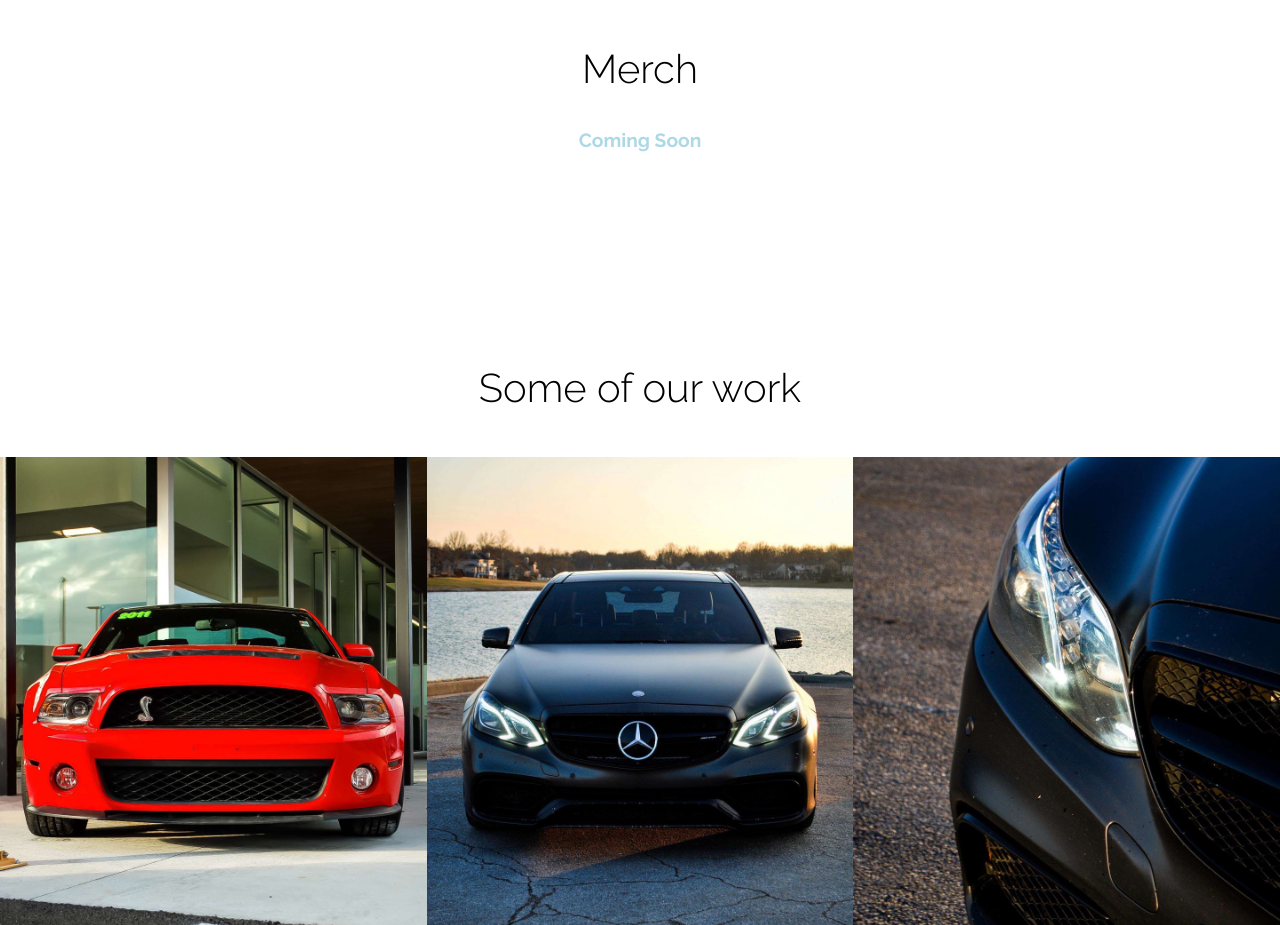
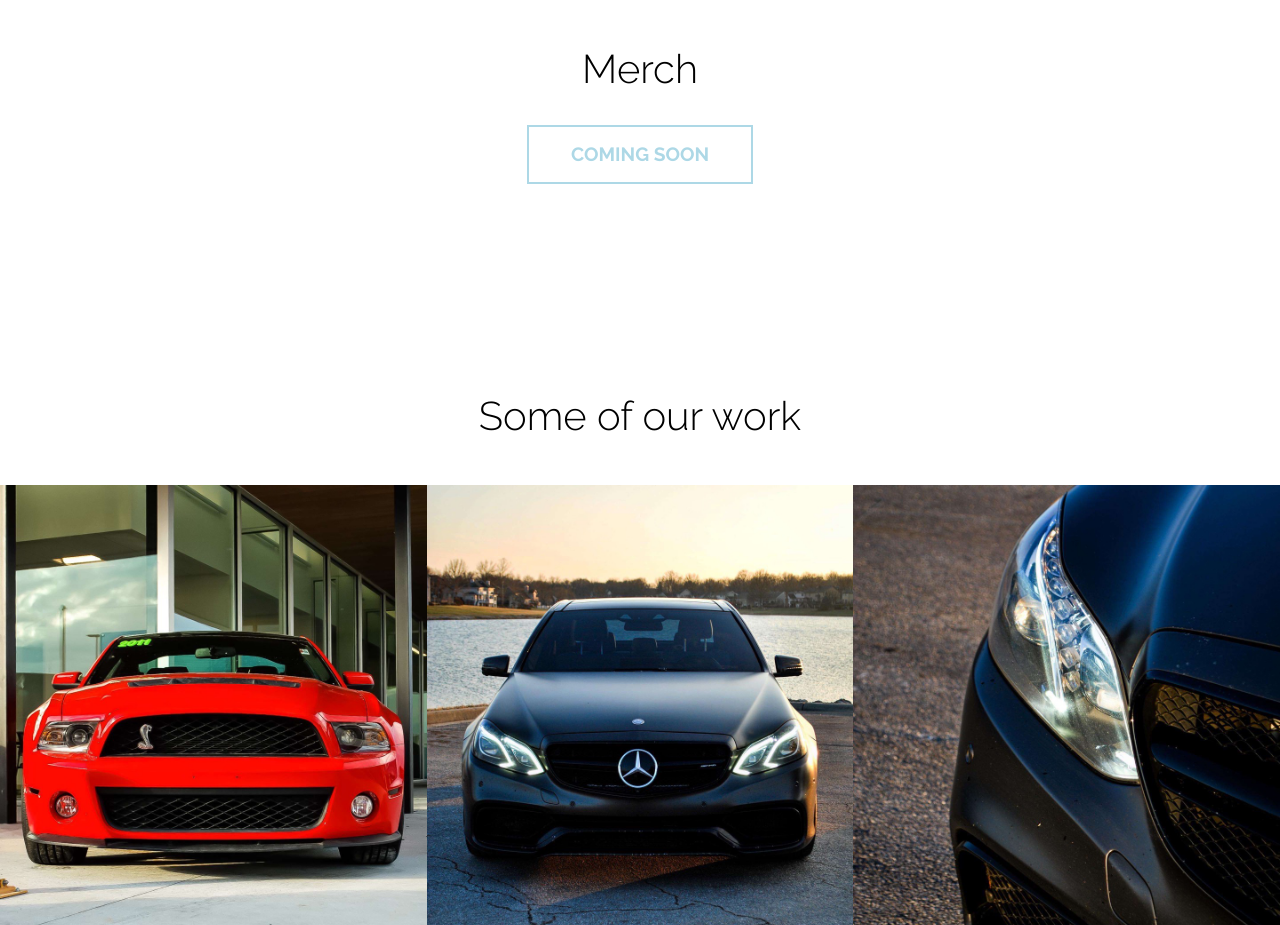
Before and after one commit to Natechurger/html, a plain HTML site: page index.html in a window 1280 px wide. Shown: the part 1220-2145 px from the top of the page. Drawn offline with nearby package versions, Linux system fonts and the light colour scheme.

Commit message:
Update index.html

```diff
--- a/index.html
+++ b/index.html
@@ -42,7 +42,7 @@
 
 		<div>
 			<h1>Merch</h1>
-			<a href="store.html" target="_blank"><p><strong>Coming Soon</strong></p></a>
+			<a href="store.html" target="_blank" class="button"><p><strong>Coming Soon</strong></p></a>
 			<p><strong></strong></p>
 		</div>
 
```
